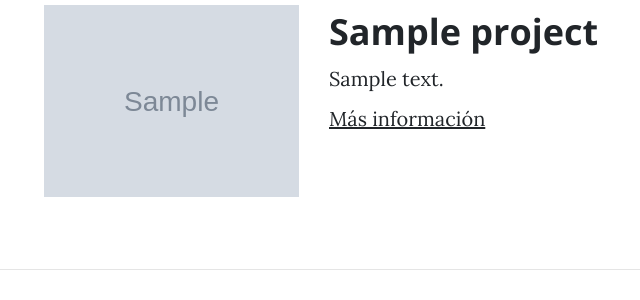
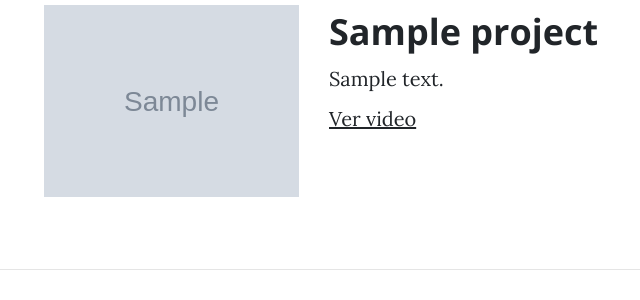
Before and after one commit to drachenjager/web-personal-1, a Django app: page /portfolio/ in a window 1280 px wide. Shown: the part 617-917 px from the top of the page, without its empty margins (136-776 px from the left). Run offline with Django 3.2, Linux system fonts and the light colour scheme; tables that the repository leaves empty hold one stand-in row (values such as "Sample post"); grey boxes marked "Sample" are stand-in pictures; some libraries are stand-ins or nearby versions.

Commit message:
Update portfolio.html

```diff
--- a/webpersonal/portfolio/templates/portfolio/portfolio.html
+++ b/webpersonal/portfolio/templates/portfolio/portfolio.html
@@ -22,7 +22,7 @@
 								<h2 class="section-heading title">{{project.title}}</h2>
 								<p>{{project.description}}</p>
 								{% if project.link %}
-									<p><a href="{{project.link}}">Más información</a></p>
+									<p><a href="{{project.link}}">Ver video</a></p>
 								{% endif %}
 							</div>
 						</div>
```
